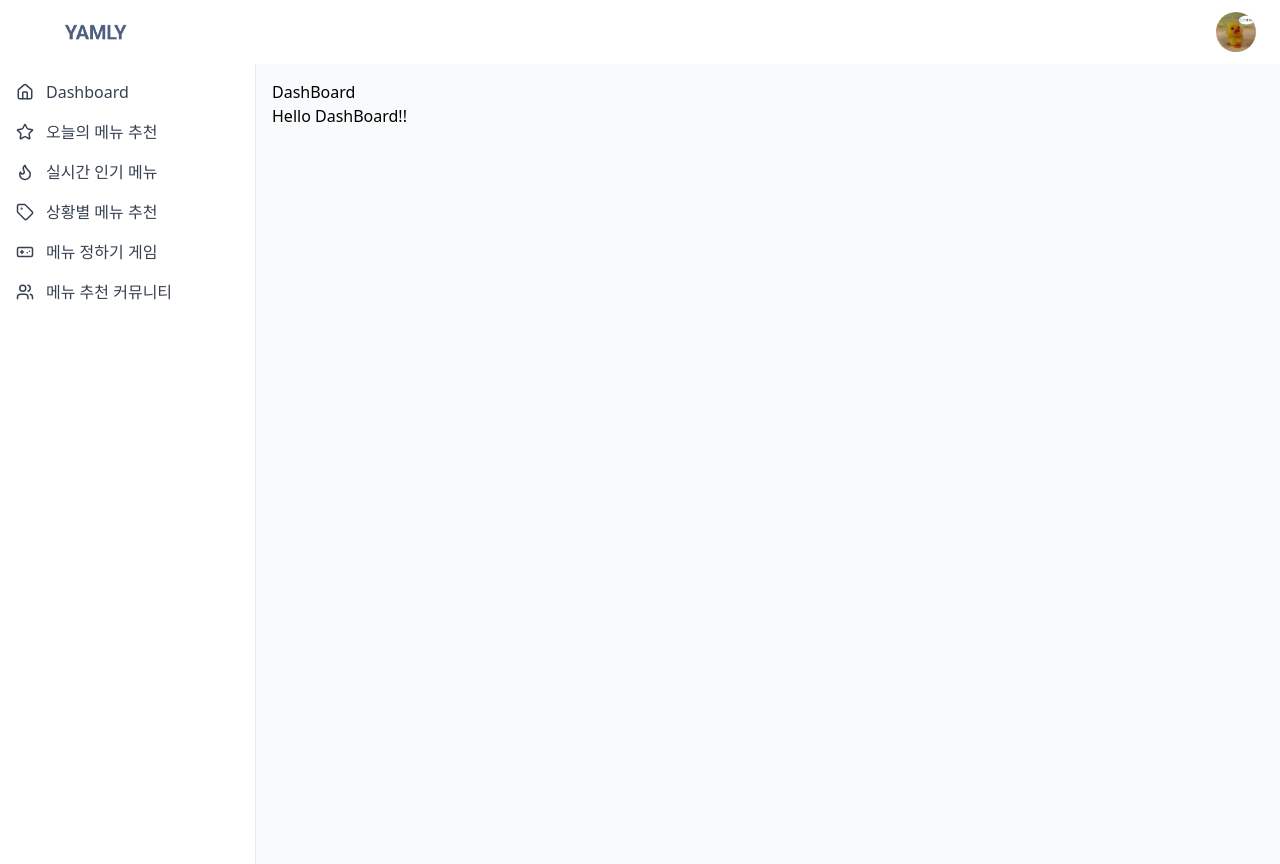
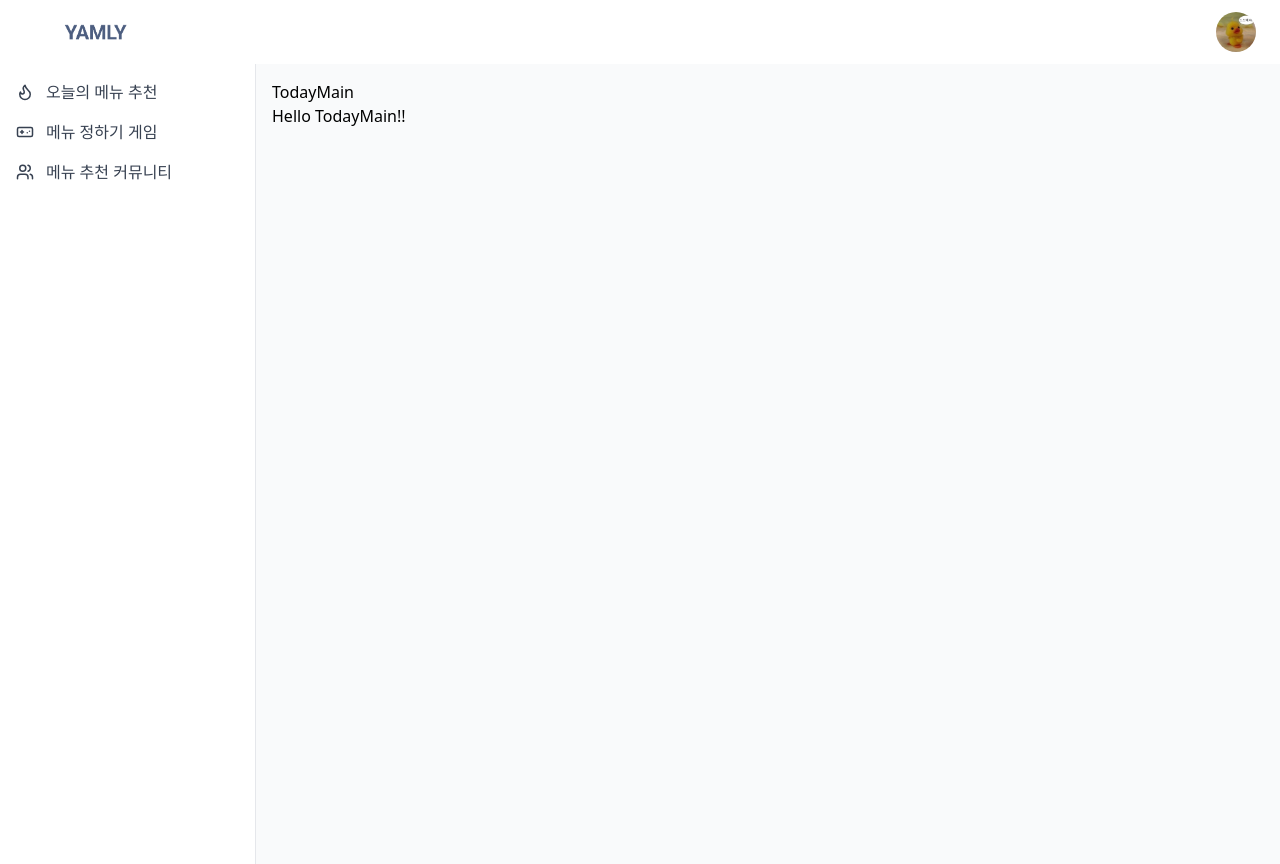
Before and after one commit to duck-ach/yamly, a React (Vite) app in the folder yamly_front/: page / in a window 1280 px wide. Built offline with nearby package versions, Linux system fonts and the light colour scheme.

Commit message:
feat: clean menu and design

```diff
--- a/yamly_front/src/App.tsx
+++ b/yamly_front/src/App.tsx
@@ -1,10 +1,7 @@
 import { Routes, Route } from "react-router-dom";
 import LeftMenu from "./components/Layout/Leftmenu";
 import TopMenu from "./components/Layout/Topmenu";
-import Dashboard from "./components/Pages/DashBoard/DashBoard";
 import TodayMain from "./components/Pages/TodayMenu/TodayMain";
-import TrendingMain from "./components/Pages/TrendingMenu/TrendingMain";
-import SituationsMain from "./components/Pages/SituationsMenu/SituationsMain";
 import GamesMain from "./components/Pages/Games/GamesMain";
 import CommunityMain from "./components/Pages/Community/CommunityMain";
 
@@ -17,10 +14,7 @@ function App() {
           <LeftMenu />
           <main className="flex-1 bg-gray-50 p-4">
             <Routes>
-              <Route path="/" element={<Dashboard />} />
-              <Route path="/today" element={<TodayMain />} />
-              <Route path="/trending" element={<TrendingMain />} />
-              <Route path="/situations" element={<SituationsMain />} />
+              <Route path="/" element={<TodayMain />} />
               <Route path="/games" element={<GamesMain />} />
               <Route path="/community" element={<CommunityMain />} />
             </Routes>
--- a/yamly_front/src/components/Layout/Leftmenu.tsx
+++ b/yamly_front/src/components/Layout/Leftmenu.tsx
@@ -1,12 +1,9 @@
 import React from "react";
 import { Link } from "react-router-dom";
-import { Home, Star, Flame, Tag, Gamepad, Users } from "lucide-react";
+import { Flame, Gamepad, Users } from "lucide-react";
 
 const menuItems = [
-  { name: "Dashboard", path: "/", icon: <Home size={18} /> },
-  { name: "오늘의 메뉴 추천", path: "/today", icon: <Star size={18} /> },
-  { name: "실시간 인기 메뉴", path: "/trending", icon: <Flame size={18} /> },
-  { name: "상황별 메뉴 추천", path: "/situations", icon: <Tag size={18} /> },
+  { name: "오늘의 메뉴 추천", path: "/", icon: <Flame size={18} /> },
   { name: "메뉴 정하기 게임", path: "/games", icon: <Gamepad size={18} /> },
   { name: "메뉴 추천 커뮤니티", path: "/community", icon: <Users size={18} /> },
 ];
--- a/yamly_front/src/components/Pages/DashBoard/DashBoard.tsx
+++ /dev/null
@@ -1,9 +0,0 @@
-const Dashboard = () => {
-  return (
-    <>
-      <h2>DashBoard</h2>
-      <div>Hello DashBoard!!</div>
-    </>
-  );
-};
-export default Dashboard;
--- a/yamly_front/src/components/Pages/SituationsMenu/SituationsMain.tsx
+++ /dev/null
@@ -1,9 +0,0 @@
-const SituationsMain = () => {
-  return (
-    <>
-      <h2>SituationsMain</h2>
-      <div>Hello SituationsMain!!</div>
-    </>
-  );
-};
-export default SituationsMain;
--- a/yamly_front/src/components/Pages/TrendingMenu/TrendingMain.tsx
+++ /dev/null
@@ -1,9 +0,0 @@
-const TrendingMain = () => {
-  return (
-    <>
-      <h2>TrendingMain</h2>
-      <div>Hello TrendingMain!!</div>
-    </>
-  );
-};
-export default TrendingMain;
```
